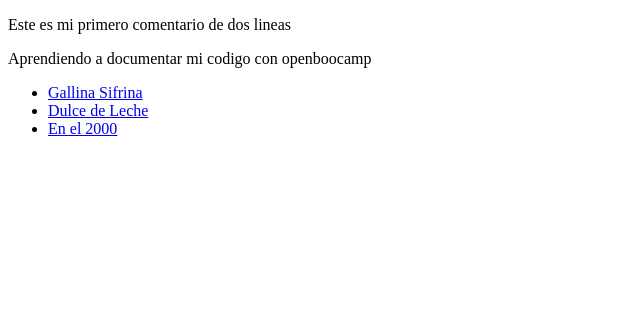
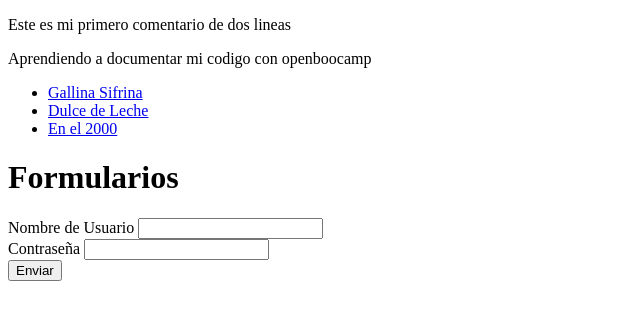
Before and after one commit to fiorellaordaz/Open-bootcamp, a plain HTML site: page index.html in a window 1280 px wide. Shown: the whole page, without its empty margins (0-640 px from the left). Drawn offline with Linux system fonts and the light colour scheme.

Commit message:
ejerccio2

```diff
--- a/index.html
+++ b/index.html
@@ -5,6 +5,7 @@
     <meta http-equiv="X-UA-Compatible" content="IE=edge">
     <meta name="viewport" content="width=device-width, initial-scale=1.0">
     <title>Ejercicio de Introduccion a HTM en OpenBootcamp</title>
+
 </head>
 <body>
 
@@ -17,6 +18,22 @@
         <li><a href="https://www.youtube.com/watch?v=J9ANyiLUACs&list=RDJ9ANyiLUACs&start_radio=1">En el 2000</a></li>
     </ul>
 
+    <h1>Formularios</h1>
+    <form action="Resultados.html" method="get">
+        <div>
+        <label for="usuario">
+            Nombre de Usuario <input type="text" name="usuario" id="usuario"/>
+        </label>
+        </div>
+        <div>
+        <label for="contraseña">
+            Contraseña <input type="password" name="contraseña" id="conttraseña"/>
+        </label>
+        </div>
+        <button type="submit" name="enviar" value="enviar">Enviar</button>
+
+    </form>
+
 
 </body>
 </html>
```
Also changed, not shown: Resultados.html (added, +1 -0 lines), ejercicio2.html (added, +29 -0 lines).
